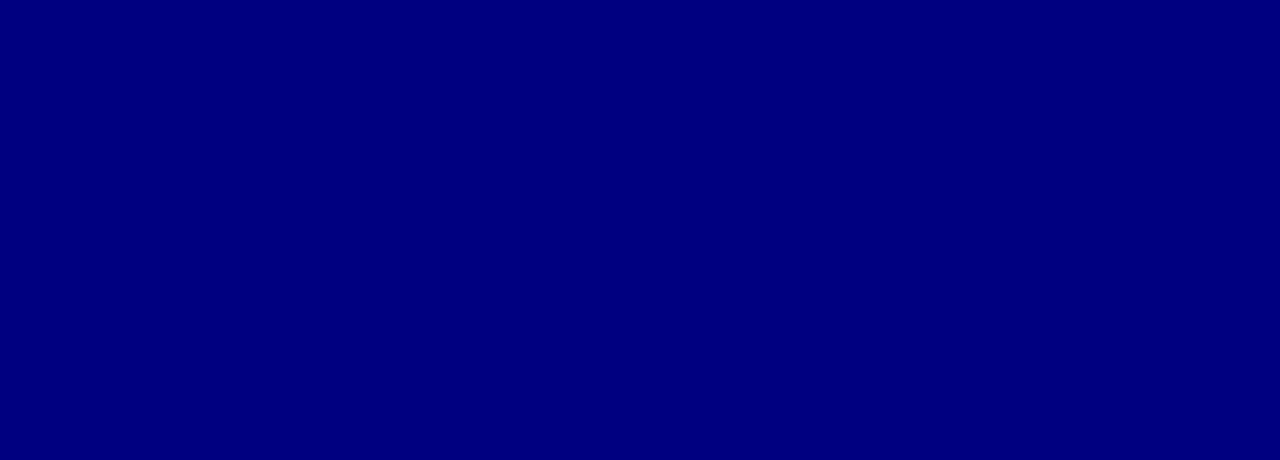
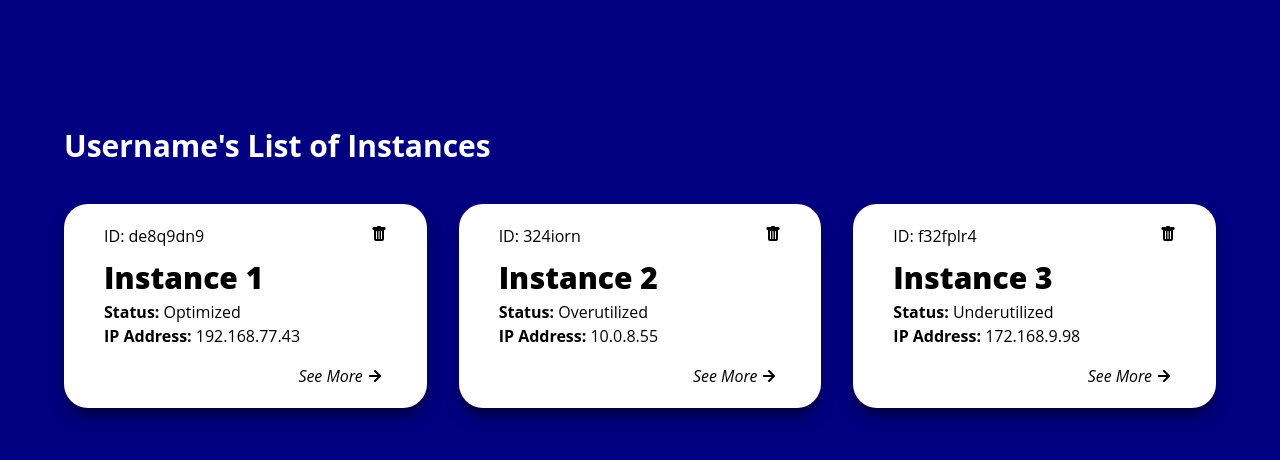
Before and after one commit to The-Varieties/ciso-front-end, a React (Create React App) app: page / in a window 1280 px wide. Shown: the top 460 px of the page. Built offline with nearby package versions, Linux system fonts and the light colour scheme.

Commit message:
Simple delete notification only

```diff
--- a/package.json
+++ b/package.json
@@ -9,6 +9,7 @@
     "chart.js": "^3.7.1",
     "react": "^18.0.0",
     "react-dom": "^18.0.0",
+    "react-icons": "^4.3.1",
     "react-router-dom": "^6.3.0",
     "react-scripts": "5.0.0",
     "web-vitals": "^2.1.4"
--- a/src/components/dashboardCard/index.jsx
+++ b/src/components/dashboardCard/index.jsx
@@ -1,5 +1,6 @@
-
+import RightArrow from "../../assets/Icons/right_arrow.svg";
 import { useNavigate } from 'react-router-dom';
+import { BsTrashFill } from "react-icons/bs";
 
 function DashboardCard(props) {
     let navigate = useNavigate();
@@ -9,15 +10,18 @@
             navigate(props.nextPageRoute);
     }
 
-    const deleteicon = () => {
-        if (props.clickdelete)
-            navigate(props.clickdeleteinstance);
+    const deleteinstance = () => {
+        alert("The Cloud Infrastructure will be permanantly deleted!");
+        if(props.deleteinstance){
+
+        }
+
     }
 
     return (
         <div className={
             `py-5 px-10 w-full h-fit bg-white rounded-3xl shadow-lg shadow-black/50 bg-gradient-to-t
-            ${props.cardContent.instanceStatus === "Optimized" ? "from-card-green to-card-green/20" : (props.cardContent.instanceStatus === "Underutilized" ? "from-card-yellow to-card-yellow/20" : "from-card-red to-card-red/20")}
+            ${props.cardContent.instanceStatus === "Optimized" ? "from-card-blue to-card-blue/20" : (props.cardContent.instanceStatus === "Underutilized" ? "from-card-yellow to-card-yellow/20" : "from-card-red to-card-red/20")}
         `}>
             <div className="relative pb-10">
                 <p>ID: {props.cardContent.id}</p>
@@ -26,14 +30,13 @@
                 <p><span className="font-bold">IP Address: </span>{props.cardContent.ipAddress}</p>
 
                 <div className="absolute right-0 top-0">
-                    <div class="deletebutton" onClick={deleteicon}>
-                        <button>Delete instance</button>
-                    </div>
+                    <button onClick={deleteinstance}><BsTrashFill/></button>
                 </div>
 
                 <div className="absolute right-0 bottom-0">
                     <div className="flex cursor-pointer" onClick={goNextPage}>
                         <p className="italic">See More</p>
+                        <img src={RightArrow} alt="Next Arrow"/>
                     </div>
                 </div>
 
```
Also changed, not shown: src/pages/dashboard/index.jsx (line endings or trailing spaces), 1 other file (tests, documents, lock files or other folders).
